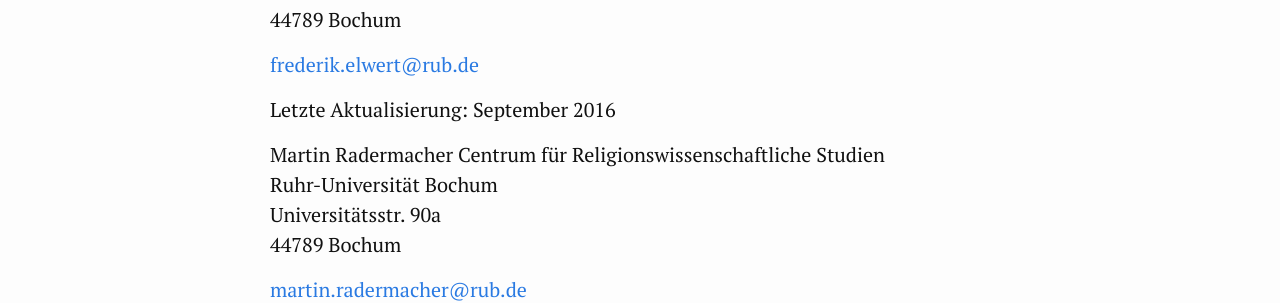
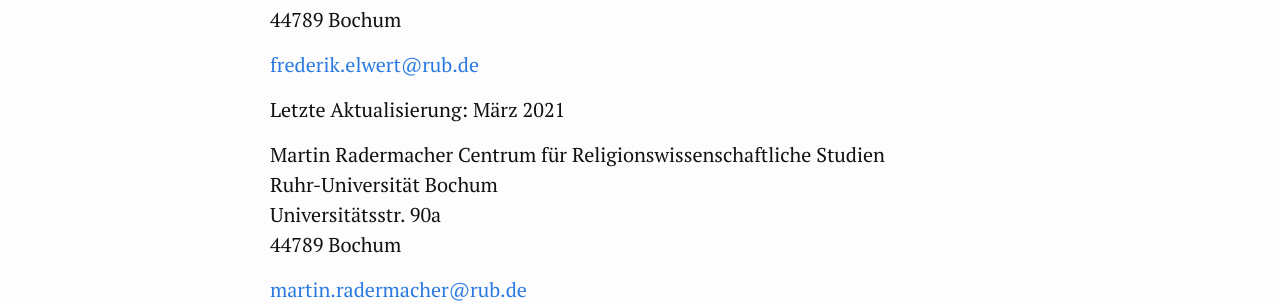
Before and after one commit to CERES-RUB/wissenschaftliches-arbeiten, a Jekyll site: the page built from credits.md, in a window 1280 px wide. Shown: the part 380-683 px from the top of the page. Built offline with Jekyll 4.4.1, drawn with Linux system fonts in a browser that asks for light colours.

Commit message:
Update credits.md

```diff
--- a/credits.md
+++ b/credits.md
@@ -16,7 +16,7 @@
 
 <mailto:frederik.elwert@rub.de>
 
-Letzte Aktualisierung: September 2016
+Letzte Aktualisierung: März 2021
 
 Martin Radermacher
 Centrum für Religionswissenschaftliche Studien
```
